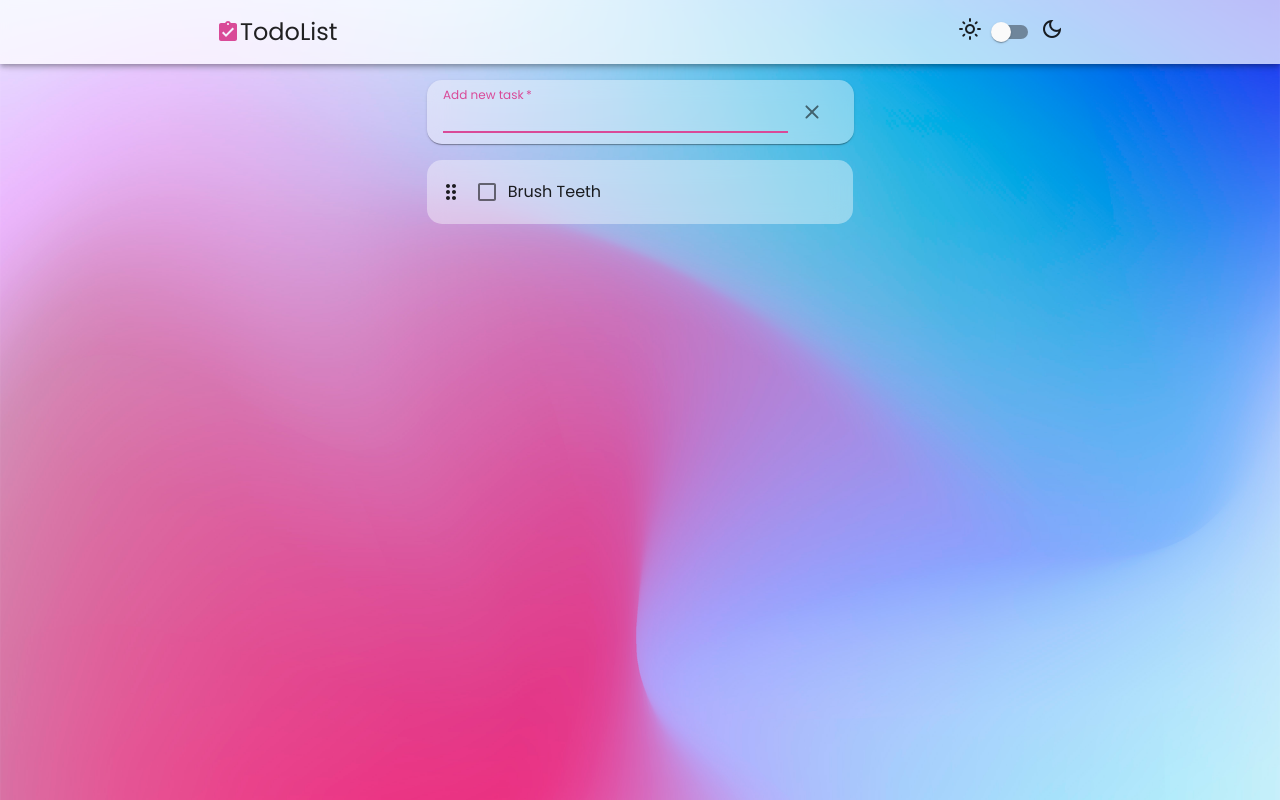
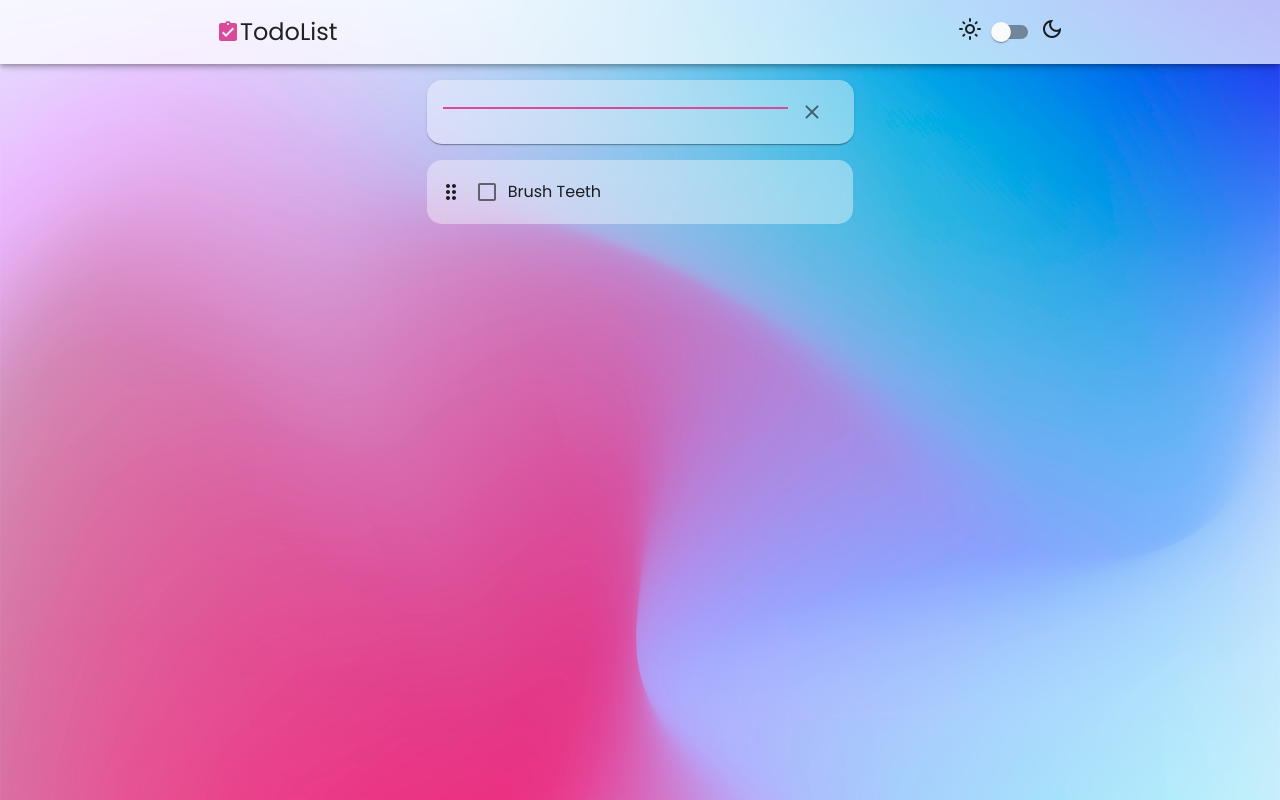
Before and after one commit to parthpatel6347/react-hooks-todo-app, a React (Create React App) app: page / in a window 1280 px wide. Both pictures are taken after a click on the button "NEW TASK". Built offline with nearby package versions, Linux system fonts and the light colour scheme.

Commit message:
check form input

```diff
--- a/src/TodoForm.js
+++ b/src/TodoForm.js
@@ -7,6 +7,7 @@ import AddRoundedIcon from "@material-ui/icons/AddRounded";
 import ClearRoundedIcon from "@material-ui/icons/ClearRounded";
 import Grow from "@material-ui/core/Grow";
 import { makeStyles } from "@material-ui/core/styles";
+import Input from "@material-ui/core/Input";
 
 import ClickAwayListener from "@material-ui/core/ClickAwayListener";
 
@@ -81,7 +82,7 @@ function TodoForm() {
                   toggleIsAdding();
                 }}
               >
-                <TextField
+                <Input
                   value={value}
                   onChange={handleChange}
                   label="Add new task"
@@ -90,7 +91,18 @@ function TodoForm() {
                   required
                   fullWidth
                   autoFocus
-                />
+                >
+                  {/* <TextField
+                    value={value}
+                    onChange={handleChange}
+                    label="Add new task"
+                    variant="standard"
+                    margin="dense"
+                    required
+                    fullWidth
+                    autoFocus
+                  /> */}
+                </Input>
               </form>
               <IconButton
                 onClick={toggleIsAdding}
```
